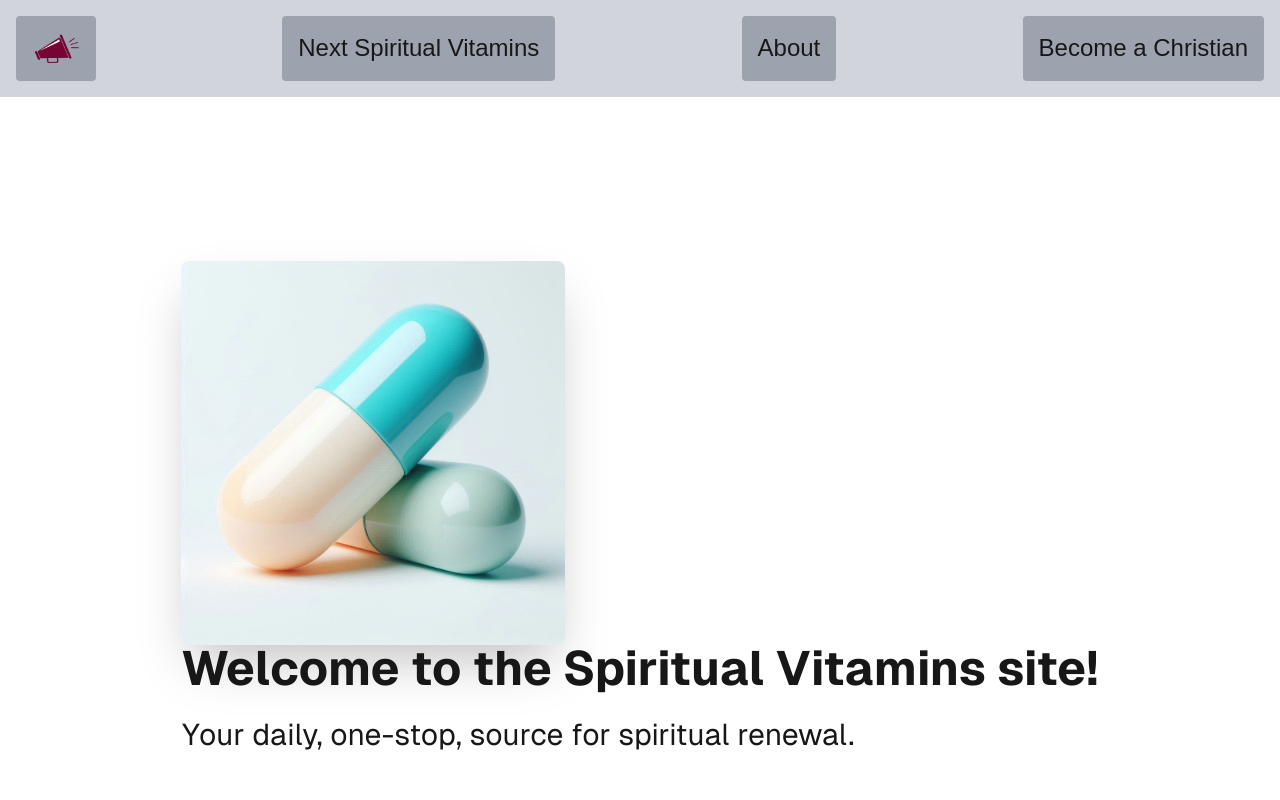
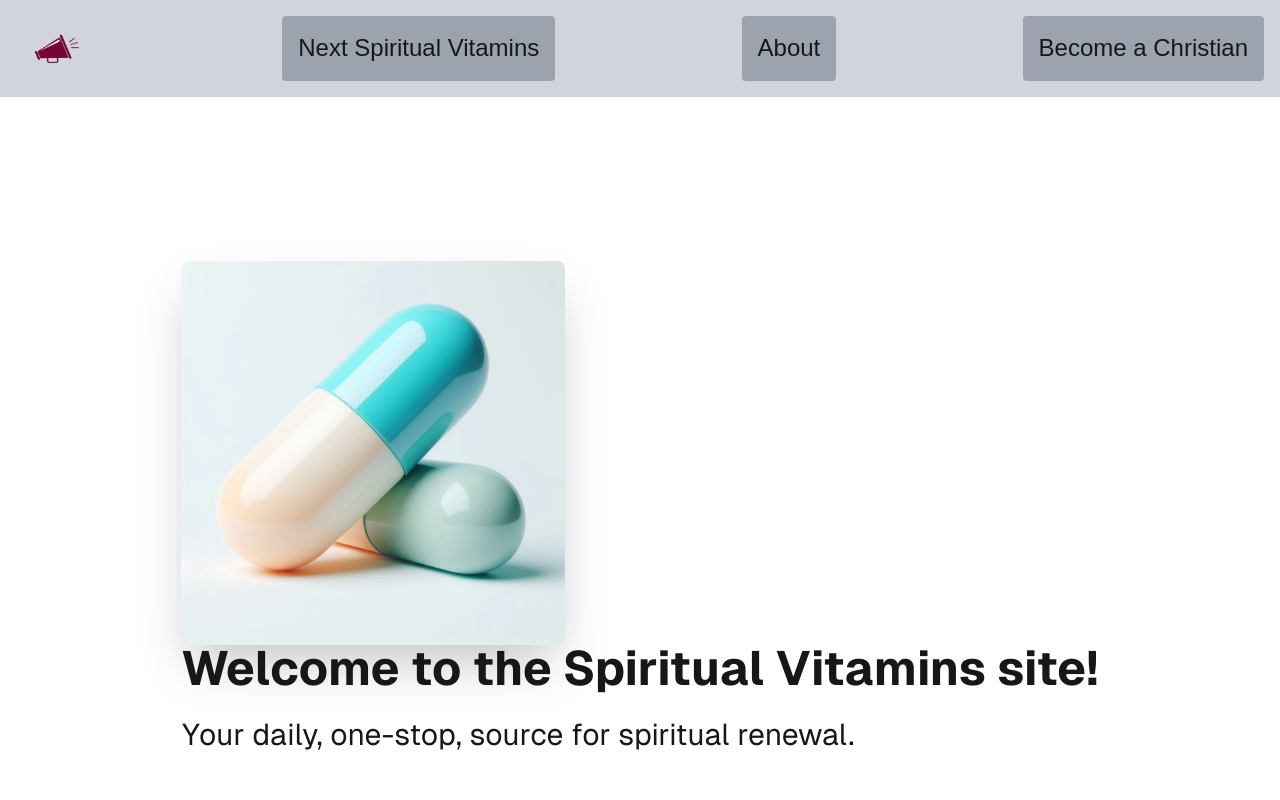
Before and after one commit to comm-scripter/next-spiritual-vitamins, a Next.js app: page / in a window 1280 px wide. Shown: the top 800 px of the page. Built offline with nearby package versions, Linux system fonts and the light colour scheme.

Commit message:
updated header

```diff
--- a/components/header.jsx
+++ b/components/header.jsx
@@ -4,7 +4,7 @@ import Image from "next/image";
 export default function Header() {
   return (
     <div className="flex bg-gray-300 text-2xl align-center justify-between p-4">
-      <div className="relative w-20 h-15 bg-gray-400 rounded p-4 pointer">
+      <div className="relative w-20 h-15 rounded p-4">
         <Image
           src="/logo.png"
           alt="get the Word out logo"
```
